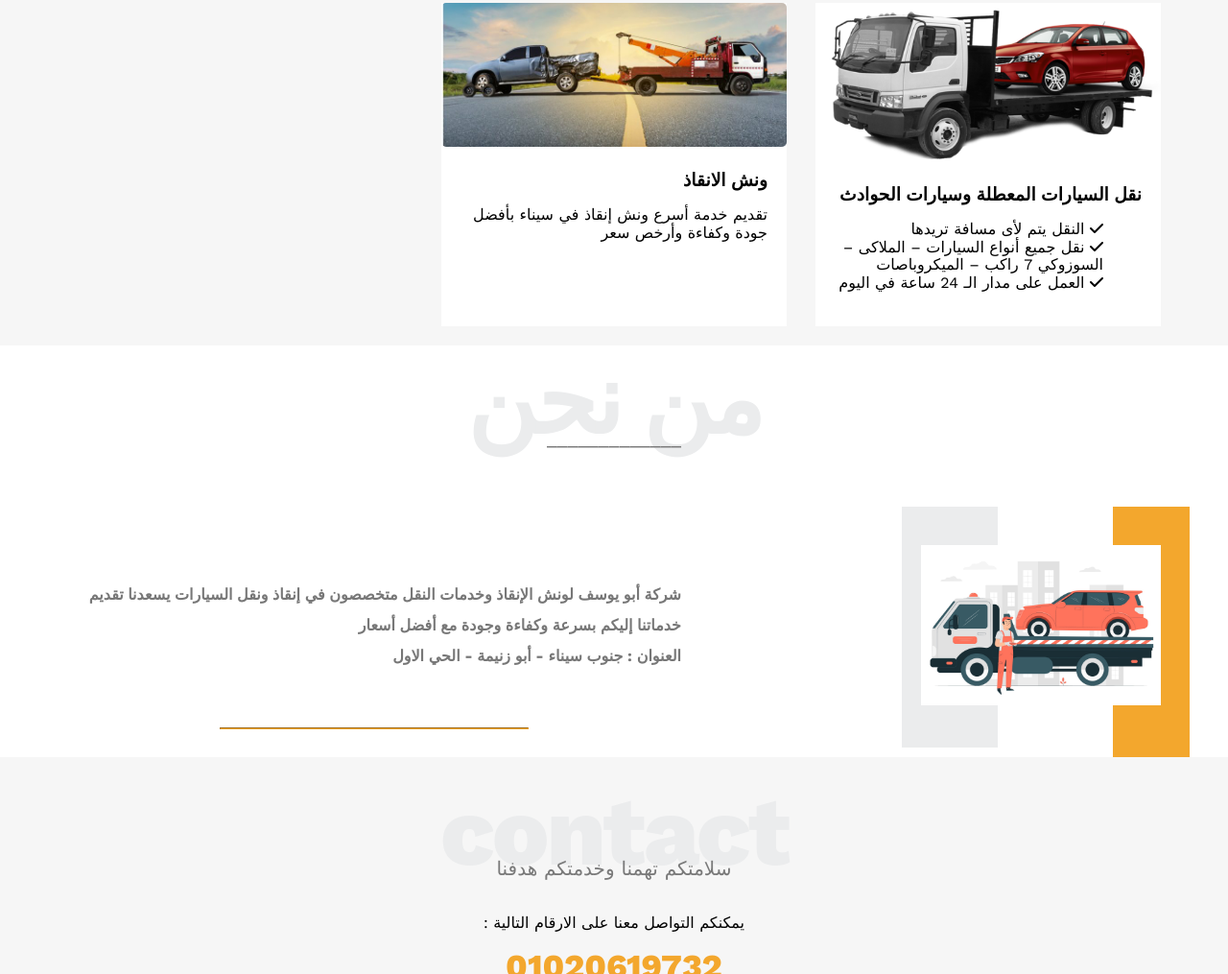
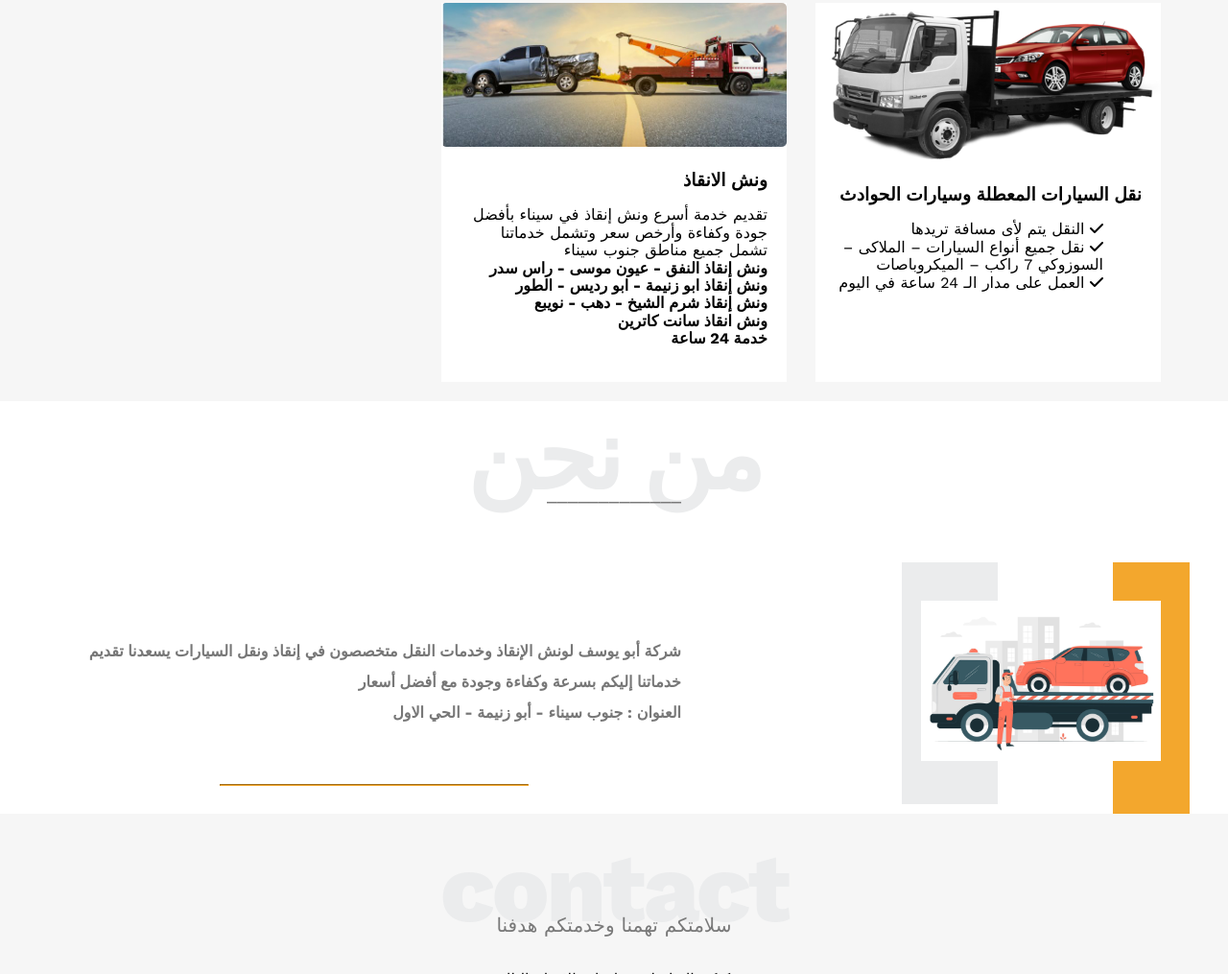
Before and after one commit to sindbadmasry/abo_yo, a plain HTML site: page index.html in a window 1280 px wide. Shown: the part 1832-2847 px from the top of the page at 96% size. Drawn offline with nearby package versions, Linux system fonts and the light colour scheme.

Commit message:
Add files via upload

```diff
--- a/index.html
+++ b/index.html
@@ -140,7 +140,16 @@
                         <div>
                             <h3> ونش الانقاذ</h3>
                             <p>
-                                تقديم خدمة أسرع ونش إنقاذ في سيناء بأفضل جودة وكفاءة وأرخص سعر
+                                  تقديم خدمة أسرع ونش إنقاذ في سيناء بأفضل جودة وكفاءة وأرخص سعر وتشمل خدماتنا تشمل جميع مناطق جنوب سيناء<br>
+                                 <strong>ونش إنقاذ النفق - عيون موسى - راس سدر</strong>
+                                 <br>
+                                 <strong>ونش إنقاذ ابو زنيمة - ابو رديس - الطور</strong>
+                                 <br>
+                                 <strong>ونش إنقاذ شرم الشيخ - دهب - نويبع</strong>
+                                 <br>
+                                 <strong>ونش انقاذ سانت كاترين</strong>
+                                 <br>
+                                 <strong>خدمة 24 ساعة</strong>
                             </p>
                         </div>
                     </div>
@@ -188,13 +197,19 @@
                 </div>
             </div>
         </section>
-        <h1>
-
+        <h1 style="display: none;">
+            ونش انقاذ,صور ونش انقاذ,ونش انقاظ,ونش انقاذ سيارات,ونش انقاذ جنوب سيناء,ونش انقاذ نفق الشهيد احمد حمدي,ونش انقاذ النفق,ونش انقاذ فى عيون موسى,ونش انقاذ راس سدر,ونش انقاذ رأس سدر ,ونش انقاذ ابو زنيمة,إنقاذ,انقاذ سيارات,ونش,ونش انقاذ ساطحه كساحات ونش اوروبي نقل معدات نقل كرفانات,ونش انقاذ ابو رديس,ونش رفع,ونش سحب,ونش صور,ونش سيارات,صور ونش سيارات,ونش انقاذ الطور,ونش انقاذ شرم الشيخ ,ونش انقاذ سانت كاترين,ونش انقاذ دهب ,ونش انقاذ نويبع
         </h1>
     </main>
     <footer>
        All Right Reserved <span>abo yousef</span>  © 2023
     </footer>
+    <script>
+        var meta=document.createElement("meta");meta.setAttribute("content", "ونش انقاذ,صور ونش انقاذ,ونش انقاظ,ونش انقاذ سيارات,ونش انقاذ جنوب سيناء,ونش انقاذ نفق الشهيد احمد حمدي,ونش انقاذ النفق,ونش انقاذ فى عيون موسى,ونش انقاذ راس سدر,ونش انقاذ رأس سدر ,ونش انقاذ ابو زنيمة,إنقاذ,انقاذ سيارات,ونش,ونش انقاذ ساطحه كساحات ونش اوروبي نقل معدات نقل كرفانات,ونش انقاذ ابو رديس,ونش رفع,ونش سحب,ونش صور,ونش سيارات,صور ونش سيارات,ونش انقاذ الطور,ونش انقاذ شرم الشيخ ,ونش انقاذ سانت كاترين,ونش انقاذ دهب ,ونش انقاذ نويبع"),meta.name="keywords",document.getElementsByTagName("head")[0].appendChild(meta);
+    </script>
+
+
+
 </body>
 
 </html>
```
